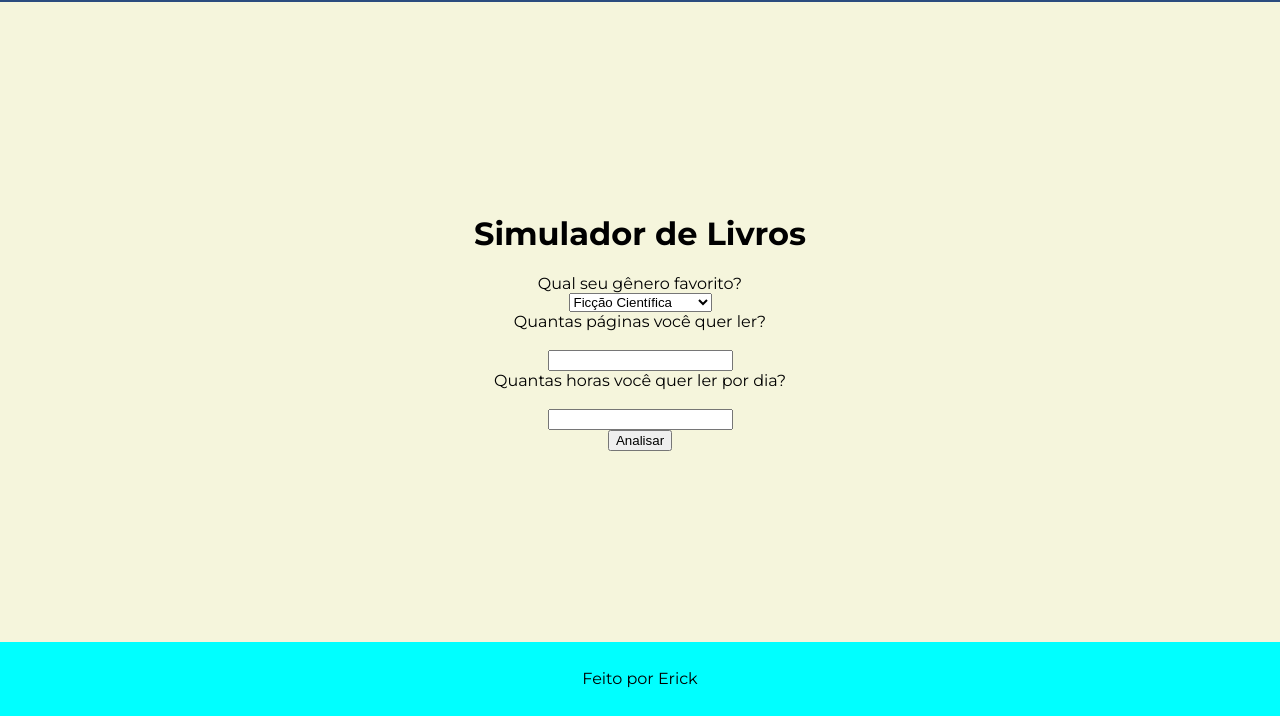
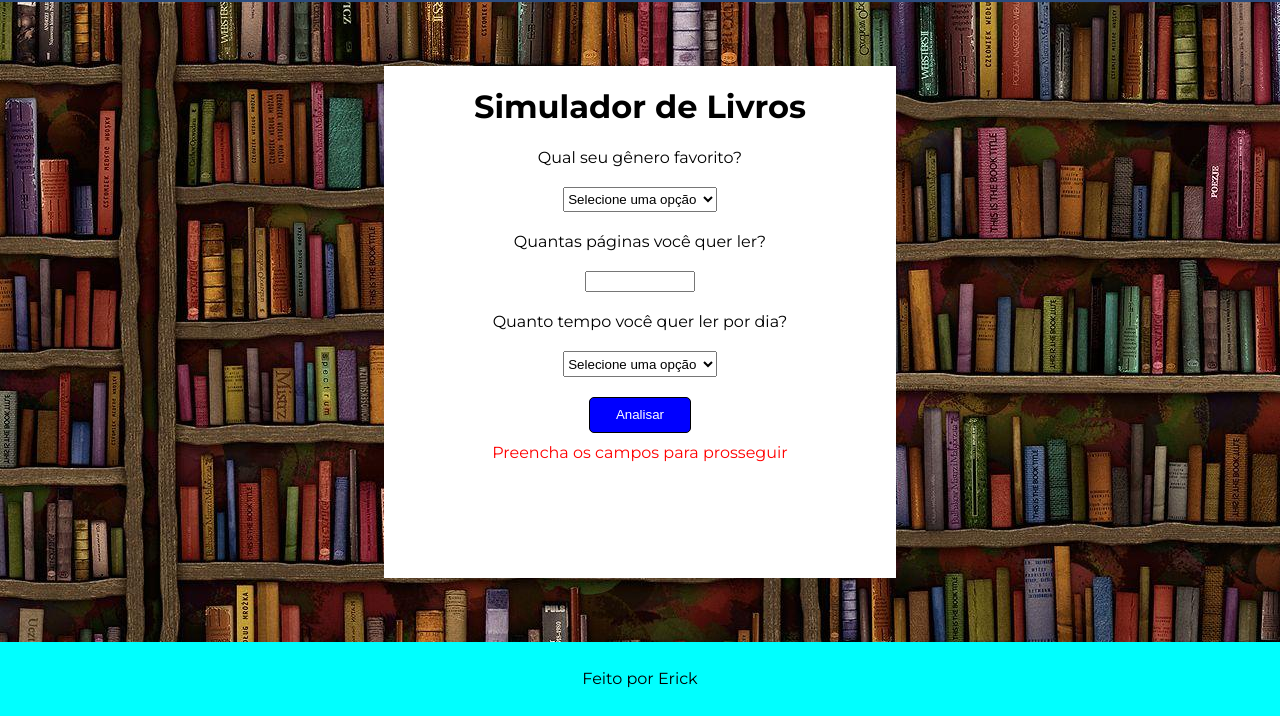
Before and after one commit to ErickYuta/Projeto_Individual, a plain HTML site: page src/simulador.html in a window 1280 px wide. Both pictures are taken after a click on the button "Analisar". Shown: the part 78-800 px from the top of the page. Drawn offline with Linux system fonts and the light colour scheme.

```diff
--- a/src/simulador.html
+++ b/src/simulador.html
@@ -33,9 +33,11 @@
         </div>
     </div>
     <div class="simulador">
+      <div class="container">
       <h1>Simulador de Livros</h1>
         <span>Qual seu gênero favorito?</span>
         <select id="slt_genero">
+          <option value="#" selected disabled>Selecione uma opção</option>
           <option value="ficcao">Ficção Científica</option>
           <option value="literatura">Literatura e Filosofia</option>
           <option value="acao">Ação</option>
@@ -43,15 +45,55 @@
           <option value="romance">Romance</option>
           <option value="ajuda">Auto-ajuda</option>
         </select>
-        <span>Quantas páginas você quer ler?</span> <br>
+        <span>Quantas páginas você quer ler?</span>
         <input type="number" id="ipt_paginas">
-        <span>Quantas horas você quer ler por dia?</span> <br>
-        <input type="number" id="ipt_horas">
+        <span>Quanto tempo você quer ler por dia?</span>
+        <select id="slt_tempo">
+          <option value="#" selected disabled>Selecione uma opção</option>
+          <option value="iniciante">10 minutos</option>
+          <option value="iniciante">20 minutos</option>
+          <option value="intermediário">30 minutos</option>
+          <option value="intermediário">40 minutos</option>
+          <option value="avancado">1 hora</option>
+          <option value="avancado">2 horas</option>
+        </select>
         <button onclick="analisar()">Analisar</button>
         <div id="div_mensagem"></div>
+      </div>
     </div>
     <footer class="footer-simulador">
       <span>Feito por Erick</span>
     </footer>
 </body>
 </html>
+<script>
+
+  function analisar(){
+    var genero = slt_genero.value;
+    var paginas = Number(ipt_paginas.value);
+    var horas = slt_tempo.value;
+
+    var mensagem = '';
+
+    if(genero == '#' || paginas == 0 || horas == '#'){
+      mensagem = `<span style='color:red'>Preencha os campos para prosseguir</span>`
+    }
+
+    if(genero == 'ficcao'){
+
+      if(paginas < 100){
+
+      } else {
+
+      }
+
+      if(horas < 30){
+
+      } else {
+
+      }
+    }
+
+    div_mensagem.innerHTML = mensagem;
+  }
+</script>
--- a/src/styles/simulador.css
+++ b/src/styles/simulador.css
@@ -3,8 +3,41 @@
     justify-content: center;
     align-items: center;
     flex-direction: column;
-    background-color: beige;
+    background-image: url(../assets/img/banner.jpg);
     height: 80vh;
+}
+.simulador .container{
+    width: 40%;
+    height: 80%;
+    background-color: #fff;
+    display: flex;
+    flex-direction: column;
+    align-items: center;
+    justify-content: centere;
+}
+.simulador .container input{
+    margin: 20px;
+    width: 20%;
+}
+.simulador .container select{
+    margin: 20px;
+    height: 5%;
+    width: 30%;
+}
+.simulador .container button{
+    width: 20%;
+    height: 7%;
+    border-radius: 5px;
+    border: 1px solid black;
+    cursor: pointer;
+    background-color: blue;
+    color: white;
+}
+.simulador button:hover{
+    background-color: rgb(88, 88, 235);
+}
+#div_mensagem {
+    margin: 10px;
 }
 .footer-simulador{
     height: 9.2vh;
```
Also changed, not shown: src/about.html (added, +96 -0 lines), src/index.html (+1 -48 lines).
